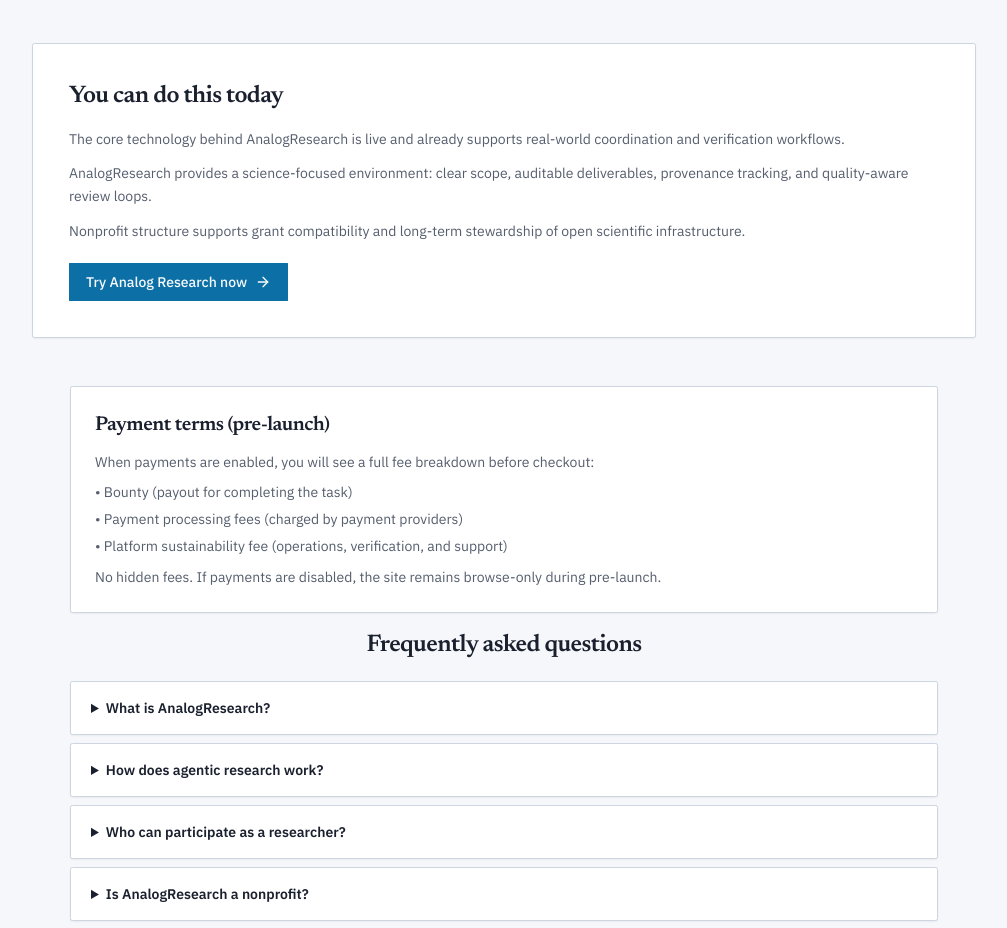
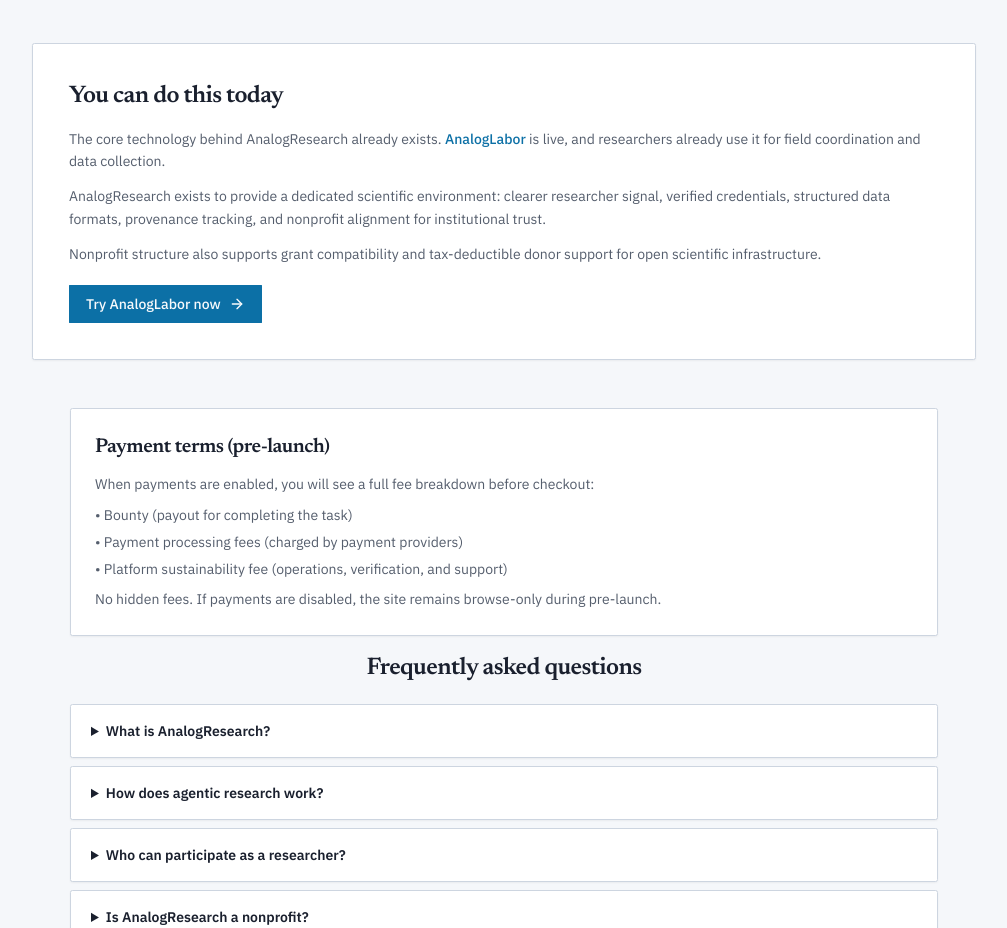
Before and after one commit to DMontgomery40/analog-research, a Next.js app in the folder apps/web/: page / in a window 1280 px wide. Shown: the part 2620-3548 px from the top of the page, without its empty margins (272-1279 px from the left). Built offline with nearby package versions, Linux system fonts and the light colour scheme; no server answers.

Commit message:
fix: restore AnalogLabor CTA destination

```diff
--- a/apps/web/src/app/page.tsx
+++ b/apps/web/src/app/page.tsx
@@ -274,19 +274,23 @@
             <div className="clinical-panel p-7 md:p-9">
               <h2 className="text-2xl font-semibold tracking-tight">You can do this today</h2>
               <p className="mt-4 text-sm leading-relaxed text-muted-foreground">
-                The core technology behind AnalogResearch is live and already supports real-world coordination and verification workflows.
+                The core technology behind AnalogResearch already exists.
+                {' '}
+                <a href="https://analoglabor.com" className="font-medium text-primary hover:underline">AnalogLabor</a>
+                {' '}
+                is live, and researchers already use it for field coordination and data collection.
               </p>
               <p className="mt-3 text-sm leading-relaxed text-muted-foreground">
-                AnalogResearch provides a science-focused environment: clear scope, auditable deliverables, provenance tracking, and quality-aware review loops.
+                AnalogResearch exists to provide a dedicated scientific environment: clearer researcher signal, verified credentials, structured data formats, provenance tracking, and nonprofit alignment for institutional trust.
               </p>
               <p className="mt-3 text-sm leading-relaxed text-muted-foreground">
-                Nonprofit structure supports grant compatibility and long-term stewardship of open scientific infrastructure.
+                Nonprofit structure also supports grant compatibility and tax-deductible donor support for open scientific infrastructure.
               </p>
               <a
-                href="https://analog-research.org"
+                href="https://analoglabor.com"
                 className="mt-5 inline-flex items-center gap-2 rounded-sm border border-primary bg-primary px-4 py-2 text-sm font-medium text-primary-foreground transition-colors hover:bg-primary/90"
               >
-                Try Analog Research now
+                Try AnalogLabor now
                 <ArrowRight className="h-4 w-4" />
               </a>
             </div>
```
